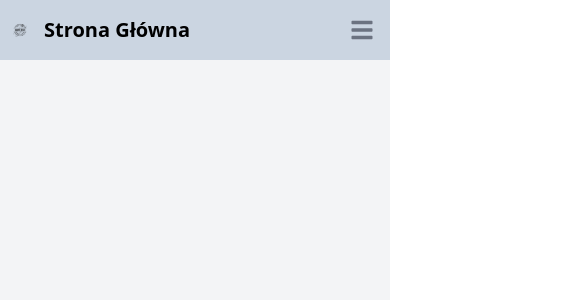
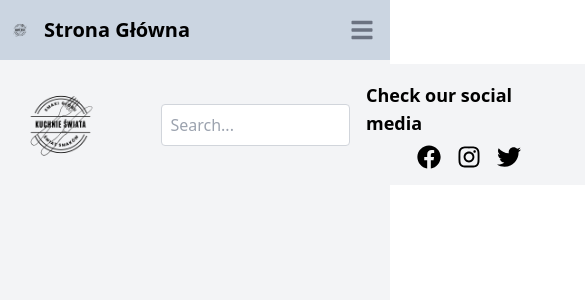
Before and after one commit to KrzysztofLight/KuchnieSwiataBlog, a React (Create React App) app: page / in a window 390 px wide. Shown: the top 300 px of the page, 585 px wide, since content can reach past the window. Built offline with nearby package versions, Linux system fonts and the light colour scheme.

Commit message:
Add social media links and improve layout in Home component

```diff
--- a/src/components/Home.jsx
+++ b/src/components/Home.jsx
@@ -1,5 +1,7 @@
 import React, { useState, useEffect } from 'react';
 import { useNavigate } from 'react-router';
+import { FaFacebook, FaInstagram, FaTwitter } from 'react-icons/fa';
+
 
 function useThemeMode() {
   const [theme, setTheme] = useState('light');
@@ -32,23 +34,35 @@ export default function MainSite() {
   }, [theme]);
 
   return (
-    <div className="hidden md:flex flex-col items-center min-w-[768px] bg-gray-100 dark:bg-gray-900 text-black dark:text-white">
-      <div className="flex justify-between items-center p-1 w-4/5 bg-gray-100 dark:bg-gray-900">
+    <div className="md:flex flex-col items-center min-w-[768px] bg-gray-100 dark:bg-gray-900 text-black dark:text-white">
+      <div className="flex justify-between items-center p-1 w-3/4 bg-gray-100 dark:bg-gray-900">
         <div className="flex items-center w-1/4">
           <img
             src={logo}
             alt="Site Logo"
-            className="w-full"
+            className="w-4/5"
           />
         </div>
-        <div className="mx-4 w-1/3">
+        <div className="mx-4 w-1/3 flex justify-center">
           <input
             type="text"
             placeholder="Search..."
             className="w-full p-2 border border-gray-300 dark:border-gray-600 rounded bg-white dark:bg-gray-800 text-black dark:text-white"
           />
         </div>
-        <div className="flex items-center space-x-4">
+        <div className="flex flex-col items-center space-y-2">
+          <h1 className="text-lg font-semibold">Check our social media</h1>
+          <div className="flex items-center space-x-4">
+            <a href="https://facebook.com" target="_blank" rel="noopener noreferrer">
+              <FaFacebook className="text-2xl" />
+            </a>
+            <a href="https://instagram.com" target="_blank" rel="noopener noreferrer">
+              <FaInstagram className="text-2xl" />
+            </a>
+            <a href="https://twitter.com" target="_blank" rel="noopener noreferrer">
+              <FaTwitter className="text-2xl" />
+            </a>
+          </div>
         </div>
       </div>
     </div>
```
